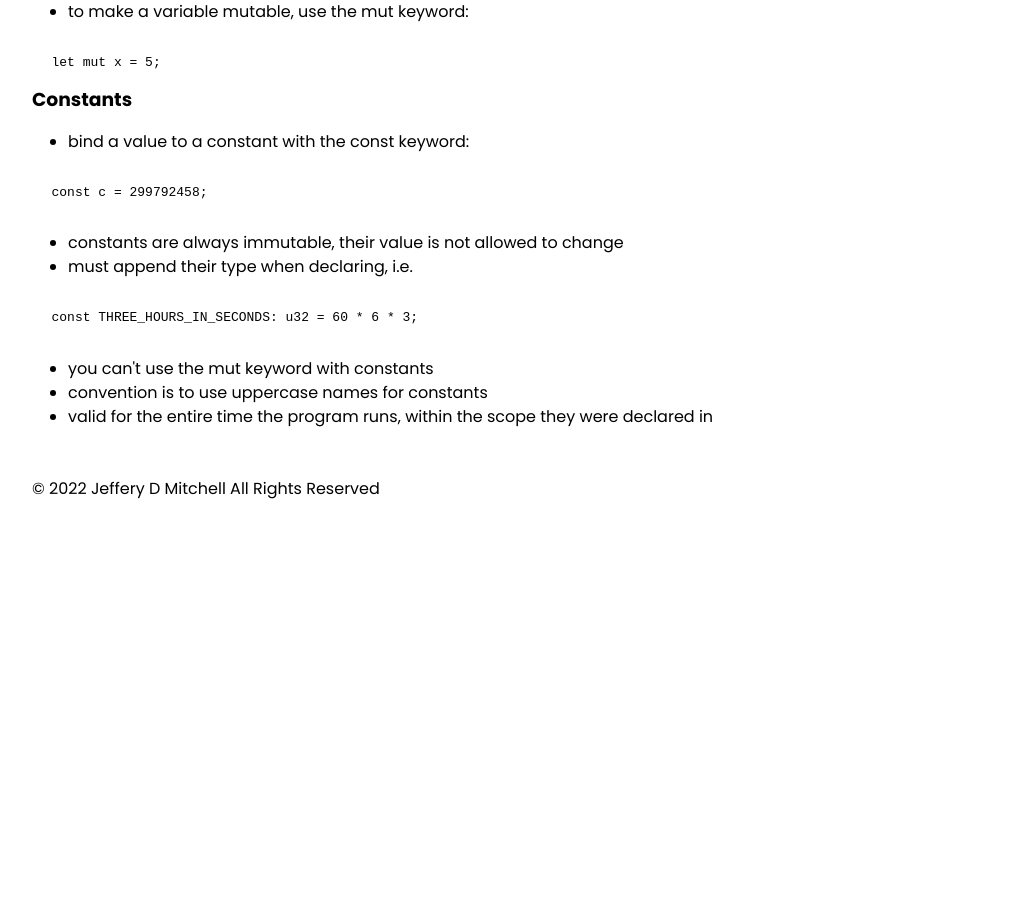
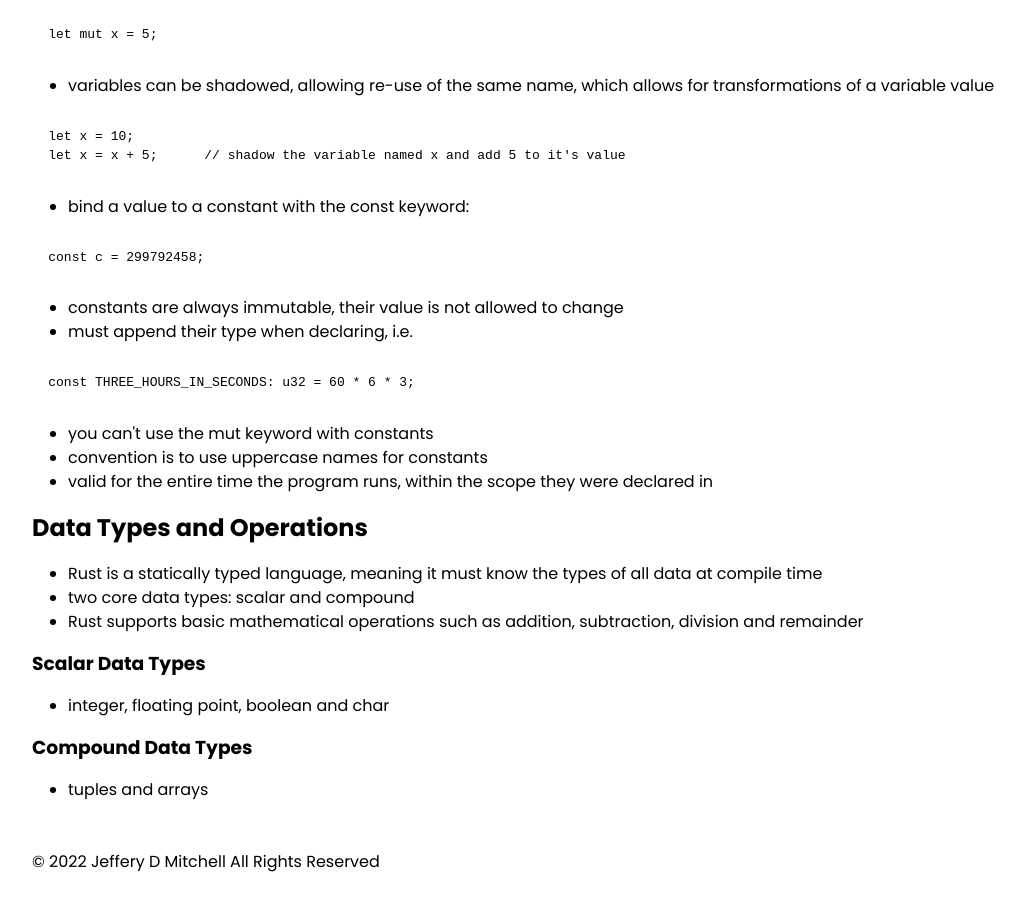
Before and after one commit to sentinel1909/100-days-of-rust, a React (Vite) app: page / in a window 1280 px wide. Shown: the part 587-1498 px from the top of the page, without its empty margins (48-1073 px from the left). Before the commit the page ends 1168 px from the top, so only its background shows below. Built offline with nearby package versions, Linux system fonts and the light colour scheme.

Commit message:
Fixed up code block style, content update

```diff
--- a/src/content/markdown.js
+++ b/src/content/markdown.js
@@ -8,8 +8,8 @@ const markdown = `# Rust Learning Notes
 ~~~
 - semi-colons are mandatory
 
-## Variables and Mutability
-### Variables
+## Variables, Constants, Mutability, and Shadowing
+
 - bind a value to a variable with the let keyword:
 ~~~Rust
 let x = 5;
@@ -19,8 +19,12 @@ let x = 5;
 ~~~Rust
 let mut x = 5;
 ~~~
+- variables can be shadowed, allowing re-use of the same name, which allows for transformations of a variable value
+~~~Rust
+let x = 10;
+let x = x + 5;      // shadow the variable named x and add 5 to it's value
+~~~
 
-### Constants
 - bind a value to a constant with the const keyword:
 ~~~Rust
 const c = 299792458;
@@ -33,6 +37,17 @@ const THREE_HOURS_IN_SECONDS: u32 = 60 * 6 * 3;
 - you can't use the mut keyword with constants
 - convention is to use uppercase names for constants
 - valid for the entire time the program runs, within the scope they were declared in
+
+## Data Types and Operations
+- Rust is a statically typed language, meaning it must know the types of all data at compile time
+- two core data types: scalar and compound
+- Rust supports basic mathematical operations such as addition, subtraction, division and remainder
+
+### Scalar Data Types
+- integer, floating point, boolean and char
+
+### Compound Data Types
+- tuples and arrays
 `;
 
 export default markdown;
--- a/src/styles/markdown-styles.module.css
+++ b/src/styles/markdown-styles.module.css
@@ -4,5 +4,6 @@
 }
 
 .reactMarkDown code {
-  margin-left: 1.5em;
+  display: block;
+  margin-left: 1.25em;
 }
```
